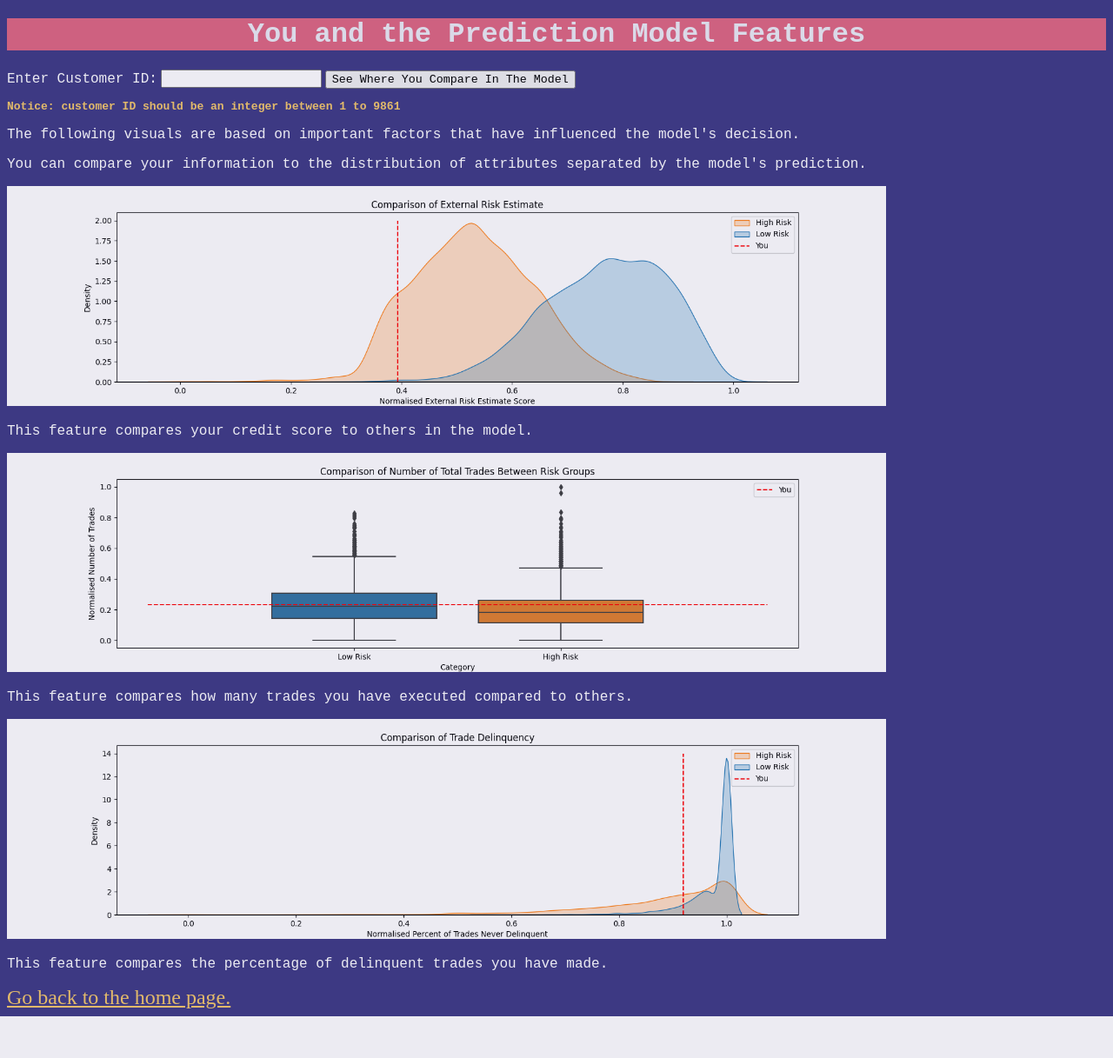
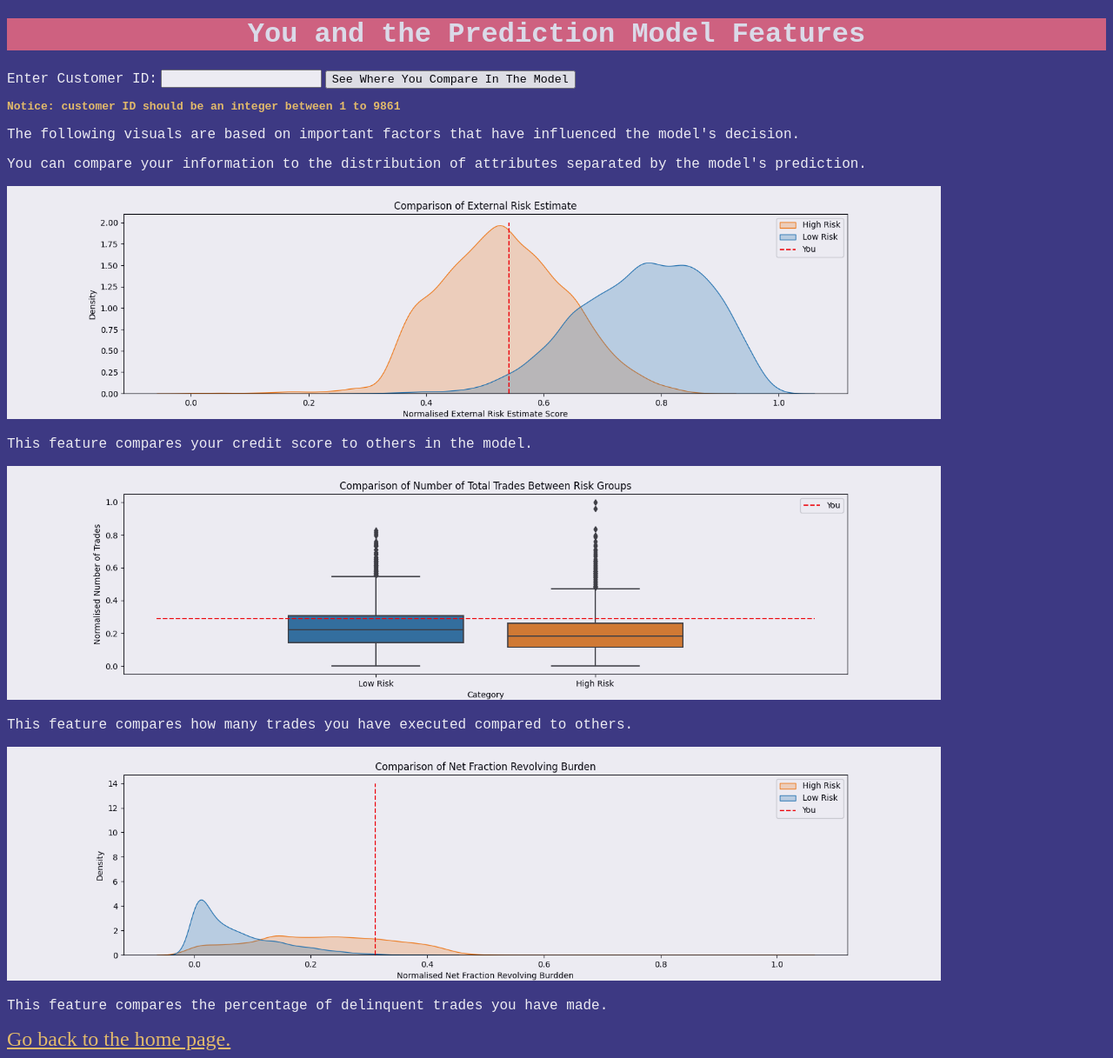
Before and after one commit to Git-With-Chris/RiskPredict, a Flask app: page /info in a window 1280 px wide. Shown: the whole page at 87% size. Before the commit the page ends 1169 px from the top, so only its background shows below. Run offline with Flask 3, Linux system fonts and the light colour scheme; parts of the project's set-up code (start-up, migrations or seed data) failed here and were passed over.

Commit message:
Presentation Version

```diff
--- a/Flask_App/app.py
+++ b/Flask_App/app.py
@@ -175,11 +175,11 @@ def two_chart():
         plt.show()
         plt.clf()
         labels = ['High Risk', 'Low Risk', 'You']
-        sns.kdeplot(df, x = 'PercentTradesNeverDelq', hue = 'Category', fill = True)
-        plt.vlines(x = comp['PercentTradesNeverDelq'], ymin=0, ymax=14, color = 'red', label = 'You', linestyles=['dashed'])
+        sns.kdeplot(df, x = 'NetFractionRevolvingBurden', hue = 'Category', fill = True)
+        plt.vlines(x = comp['NetFractionRevolvingBurden'], ymin=0, ymax=14, color = 'red', label = 'You', linestyles=['dashed'])
         plt.legend(labels = labels)
-        plt.xlabel('Normalised Percent of Trades Never Delinquent')
-        plt.title('Comparison of Trade Delinquency')
+        plt.xlabel('Normalised Net Fraction Revolving Burdden')
+        plt.title('Comparison of Net Fraction Revolving Burden')
         plt.savefig('./Flask_App/static/percent_delinquency.png')
         plt.clf()
         ax = plt.subplot()
--- a/Flask_App/templates/info.html
+++ b/Flask_App/templates/info.html
@@ -28,15 +28,15 @@
 <p style="color: #FFFFFF; font-family: 'Courier New', Courier, monospace;"> The following visuals are based on important factors that have influenced the model's decision.</p>
 <p style="color: #FFFFFF; font-family: 'Courier New', Courier, monospace;"> You can compare your information to the distribution of attributes separated by the model's prediction.</p>
 
-<img src="{{ url_for('static', filename='external_risk_estimate.png') }}" alt="Sigmoid Plot" style="width: 80%; background-color: #3D3983;">
+<img src="{{ url_for('static', filename='external_risk_estimate.png') }}" alt="Sigmoid Plot" style="width: 85%; background-color: #3D3983;">
 <p style="color: #FFFFFF; font-family: 'Courier New', Courier, monospace;">This feature compares your credit score to others in the model.</p>
 <div></div>
 <div></div>
-<img src="{{ url_for('static', filename='num_trades.png') }}" alt="Sigmoid Plot" style="width: 80%; background-color: #3D3983;">
+<img src="{{ url_for('static', filename='num_trades.png') }}" alt="Sigmoid Plot" style="width: 85%; background-color: #3D3983;">
 <p style="color: #FFFFFF; font-family: 'Courier New', Courier, monospace;">This feature compares how many trades you have executed compared to others.</p>
 <div></div>
 <div></div>
-<img src="{{ url_for('static', filename='percent_delinquency.png') }}" alt="Sigmoid Plot" style="width: 80%; background-color: #3D3983;">
+<img src="{{ url_for('static', filename='percent_delinquency.png') }}" alt="Sigmoid Plot" style="width: 85%; background-color: #3D3983;">
 <p style="color: #FFFFFF; font-family: 'Courier New', Courier, monospace;">This feature compares the percentage of delinquent trades you have made.</p>
 <div></div>
 <div></div>
```
Also changed, not shown: Flask_App/static/external_risk_estimate.png, Flask_App/static/num_trades.png, Flask_App/static/percent_delinquency.png, Flask_App/static/sigmoid_plot.png.
